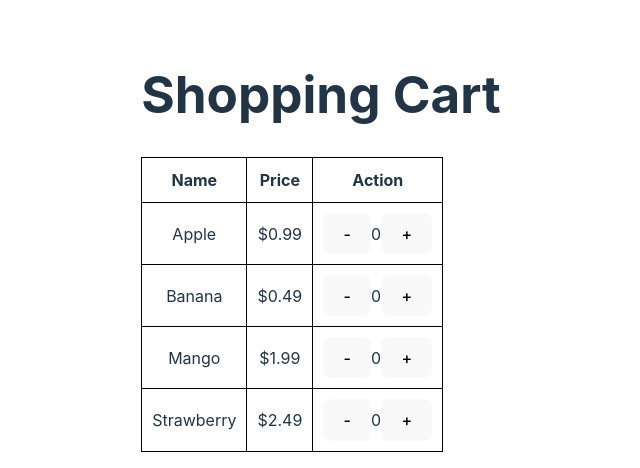
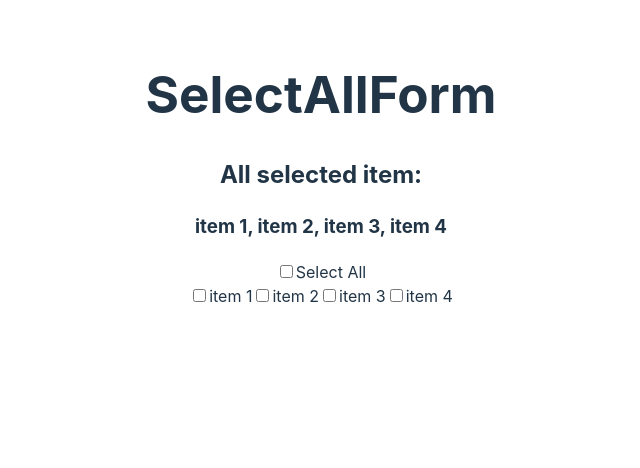
Before and after one commit to felixchen3674/react04292024, a React (Vite) app in the folder homework/react_homework/: page / in a window 1280 px wide. Shown: the top 468 px of the page, without its empty margins (319-959 px from the left). Built offline with nearby package versions, Linux system fonts and the light colour scheme.

Commit message:
select all form solution

```diff
--- /dev/null
+++ b/homework/react_homework/src/day14_practice/SelectAllForm/Checkbox.tsx
@@ -0,0 +1,14 @@
+interface CheckboxProps {
+  checked: boolean;
+  onChange: () => void;
+  label?: string;
+}
+
+export default function Checkbox({ checked, onChange, label }: CheckboxProps) {
+  return (
+    <label>
+      <input type="checkbox" checked={checked} onChange={onChange} />
+      <span>{label}</span>
+    </label>
+  );
+}
--- a/homework/react_homework/src/day14_practice/SelectAllForm/index.tsx
+++ b/homework/react_homework/src/day14_practice/SelectAllForm/index.tsx
@@ -1,30 +1,81 @@
 import { useState } from "react";
+import Checkbox from "./Checkbox";
+
+interface Item {
+  id: number;
+  name: string;
+  checked: boolean;
+}
+
+const itemsList: Item[] = [
+  { id: 1, name: "item 1", checked: false },
+  { id: 2, name: "item 2", checked: false },
+  { id: 3, name: "item 3", checked: false },
+  { id: 4, name: "item 4", checked: false },
+];
 
 export default function SelectAllForm() {
-  const [item, setItems] = useState<string[]>([]);
-  const [isCheckAll, setIsCheckAll] = useState(false);
-  const handleOnChange = (e: React.ChangeEvent<HTMLInputElement>) => {
-    if (e.target.checked) {
-      if (item.some((item) => item === e.target.value)) {
-        return;
+  const [items, setItems] = useState<Item[]>(itemsList);
+
+  // isCheckAll is a derived data from items
+  // we do not need to create another state for isCheckAll
+  const isCheckAll = items.every((item) => item.checked);
+
+  const handleCheckItem = (id: number) => {
+    // trying to calculate the new states: items
+    const newItems = items.map((item) => {
+      // look for the item we're trying to update
+      if (item.id === id) {
+        const newItem = { ...item };
+        // // toggle the checked status
+        newItem.checked = !newItem.checked;
+        return newItem;
       } else {
-        setItems([...item, e.target.value]);
+        // if not the one we're looking for, don't do anything. just return the way it is
+        return item;
       }
-    } else {
-      const newItem = item.filter((item) => item !== e.target.value);
-      setItems(newItem);
-      setIsCheckAll(false);
-    }
+    });
+
+    setItems(newItems);
+
+    // const tempItems = [...items]; // we only made a shallow copy
+    // const itemToUpdate = tempItems.find((item) => item.id === id);
+
+    // itemToUpdate!.checked = !itemToUpdate!.checked;
+    // setItems(tempItems);
   };
 
-  const handleSelectAll = (e: React.ChangeEvent<HTMLInputElement>) => {
-    if (e.target.checked) {
-      setItems(["item1", "item2", "item3"]);
-      setIsCheckAll(true);
-    } else {
-      setItems([]);
-      setIsCheckAll(false);
-    }
+  const handleSelectAll = () => {
+    setItems(
+      items.map((item) => {
+        return {
+          ...item,
+          checked: !isCheckAll,
+        };
+      })
+    );
+
+    // if (isCheckAll) {
+    //   // uncheck everything => setting everything to false
+    //   const newItems = items.map((item) => {
+    //     return {
+    //       ...item,
+    //       checked: false,
+    //     };
+    //   });
+
+    //   setItems(newItems);
+    // } else {
+    //   // check everything
+    //   const newItems = items.map((item) => {
+    //     return {
+    //       ...item,
+    //       checked: true,
+    //     };
+    //   });
+
+    //   setItems(newItems);
+    // }
   };
 
   return (
@@ -32,47 +83,47 @@ export default function SelectAllForm() {
       <h1>SelectAllForm</h1>
       <div>
         <h2>All selected item:</h2>
-        {item ? <h3>{item.toString()}</h3> : null}
+        <h3>{items.map((item) => item.name).join(", ")}</h3>
+
+        <Checkbox
+          onChange={handleSelectAll}
+          checked={isCheckAll}
+          label={"Select All"}
+        />
+
         <div>
-          <label>
-            Select All items
-            <input
-              type="checkbox"
-              onChange={handleSelectAll}
-              checked={isCheckAll}
-            />
-          </label>
-        </div>
-        <div>
-          <label>
-            Item1
-            <input
-              type="checkbox"
-              onChange={handleOnChange}
-              value={"item1"}
-              checked={item.includes("item1")}
-            />
-          </label>
-          <label>
-            Item2
-            <input
-              type="checkbox"
-              onChange={handleOnChange}
-              value={"item2"}
-              checked={item.includes("item2")}
-            />
-          </label>
-          <label>
-            Item3
-            <input
-              type="checkbox"
-              onChange={handleOnChange}
-              value={"item3"}
-              checked={item.includes("item3")}
-            />
-          </label>
+          {items.map((item) => {
+            return (
+              <Checkbox
+                onChange={() => handleCheckItem(item.id)}
+                checked={item.checked}
+                label={item.name}
+              />
+              // <label key={item.id}>
+              //   {item.name}
+              //   <input
+              //     type="checkbox"
+              //     onChange={() => handleCheckItem(item.id)}
+              //     checked={item.checked}
+              //   />
+              // </label>
+            );
+          })}
         </div>
       </div>
     </div>
   );
 }
+
+// hard coded
+// checked = {items.includes}
+
+/* <label>
+  Item1
+  <input
+    type="checkbox"
+    onChange={handleOnChange}
+    value={"item1"}
+    checked={items.includes("item1")}
+  />
+</label> */
--- a/homework/react_homework/src/day14_practice/index.tsx
+++ b/homework/react_homework/src/day14_practice/index.tsx
@@ -5,8 +5,8 @@ import ShoppingCart from "./ShoppingCart";
 export default function Day14Play() {
   return (
     <div>
-      {/* <SelectAllForm /> */}
-      <ShoppingCart />
+      <SelectAllForm />
+      {/* <ShoppingCart /> */}
     </div>
   );
 }
```
